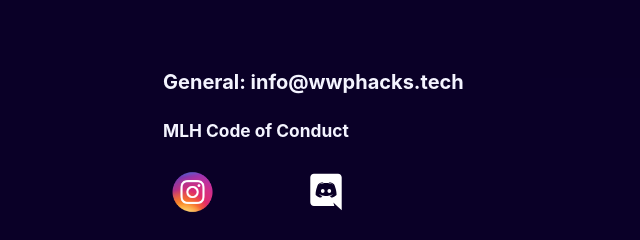
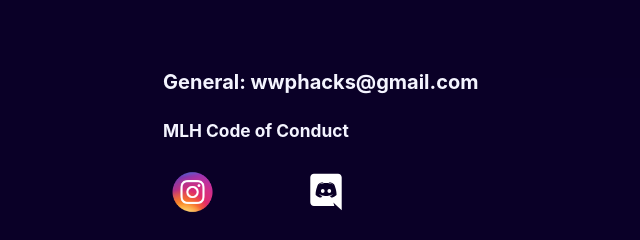
Before and after one commit to WWPHacks22/wwphacks.github.io, a plain HTML site: page index.html in a window 1280 px wide. Shown: the part 5765-6005 px from the top of the page, 477-1117 px from the left. Drawn offline with Linux system fonts and the light colour scheme; some packages are replaced by stand-ins of ours; a script that the page names is missing; a web font is replaced by a local one.

Commit message:
Update index.html

```diff
--- a/index.html
+++ b/index.html
@@ -407,7 +407,7 @@
                 <h4>September 24th-25th, 2022</h4>
             </div>
             <div class="col-6">
-                <p id="mail"><b>General: info@wwphacks.tech</b></p>
+                <p id="mail"><b>General: wwphacks@gmail.com</b></p>
                 <a href="http://mlh.io/code-of-conduct"> MLH Code of Conduct</a>
                 <div class="row-footer">
                     <div class="col-2">
```
